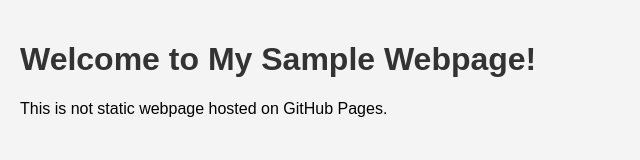
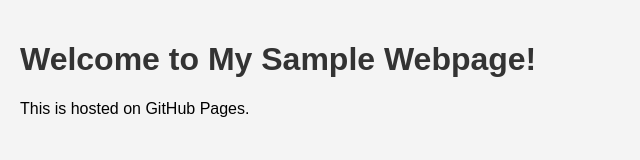
Before and after one commit to parvathi2304/Webapp, a plain HTML site: page index.html in a window 1280 px wide. Shown: the whole page, without its empty margins (0-640 px from the left). Drawn offline with Linux system fonts and the light colour scheme.

Commit message:
Update index.html

```diff
--- a/index.html
+++ b/index.html
@@ -18,6 +18,6 @@
 </head>
 <body>
     <h1>Welcome to My Sample Webpage!</h1>
-    <p>This is not static webpage hosted on GitHub Pages.</p>
+    <p>This is hosted on GitHub Pages.</p>
 </body>
 </html>
```
